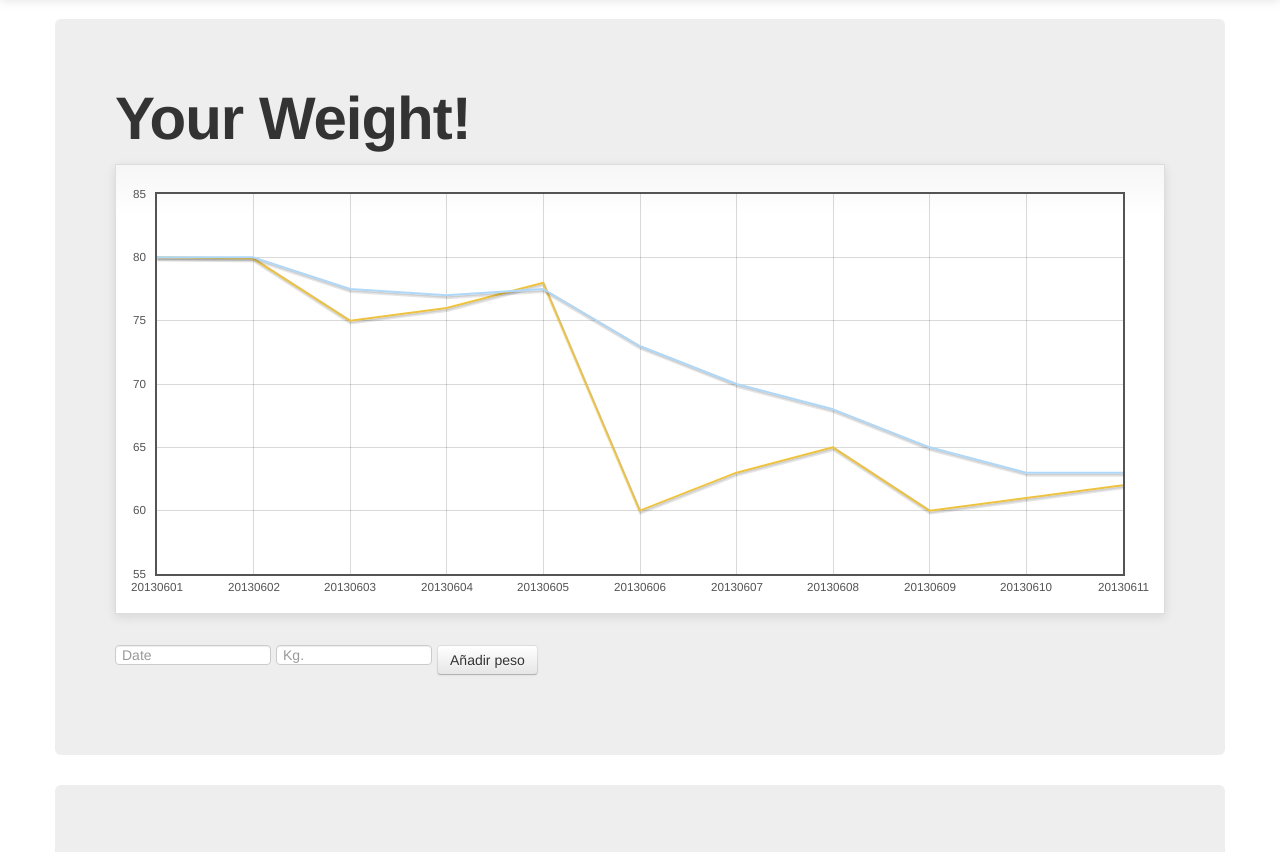
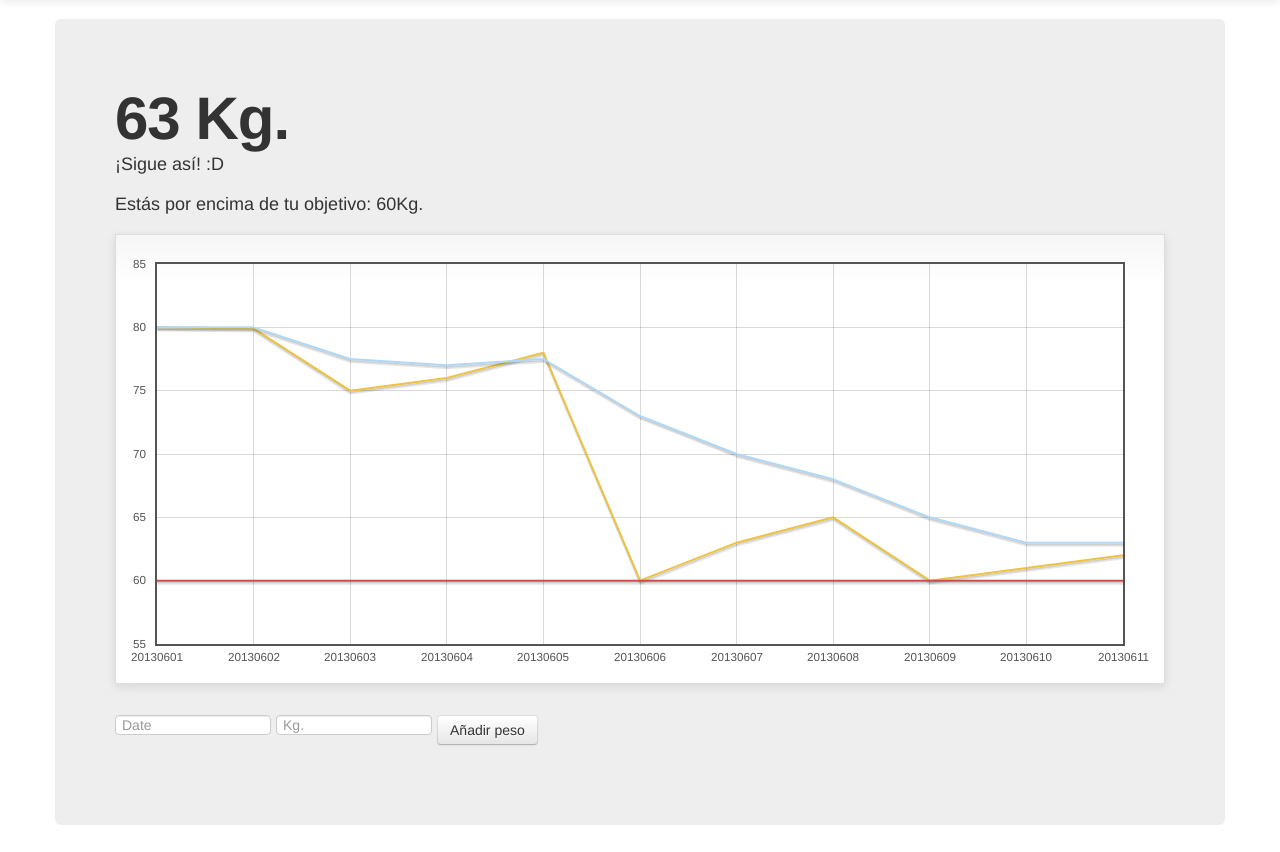
Before and after one commit to integrapp/analyzeme, a PHP site: page /views/index.php in a window 1280 px wide. Shown: the part 41-893 px from the top of the page. Run offline with PHP 8.4, Linux system fonts and the light colour scheme.

Commit message:
Target Weight

```diff
--- a/web/views/index.php
+++ b/web/views/index.php
@@ -83,7 +83,15 @@
 
       <!-- Main hero unit for a primary marketing message or call to action -->
       <div class="hero-unit">
-        <h1>Your Weight!</h1>
+        <?php
+          $decreasing = true;
+          $weight = 63;
+          $target = 60;
+        ?>
+        <h1><?= $weight ?> Kg.</h1>
+        <p><?= $decreasing ? "¡Sigue así! :D": "¡Ánimo!";?></p>
+        <p><?= $weight < $target ? "Estás por debajo de tu objetivo:": "Estás
+por encima de tu objetivo:" ?> <?= $target ?>Kg.</p>
 		    <div class="demo-container">
           <div id="weight-graph" class="demo-placeholder"></div>
         </div>
@@ -164,8 +172,12 @@
         d2.push([20130610, 63]);
         d2.push([20130611, 63]);
 
+        var d3 = [];
+        d3.push([d1[0][0], <?= $target ?>]);
+        d3.push([d1[d1.length - 1][0], <?= $target ?>]);
 
-        var data = [d1, d2];
+
+        var data = [d1, d2, d3];
 
         $.plot("#weight-graph", data);
         $(window).resize(function() {$.plot($('#weight-graph'), data);});
```
Also changed, not shown: 1 other file.
